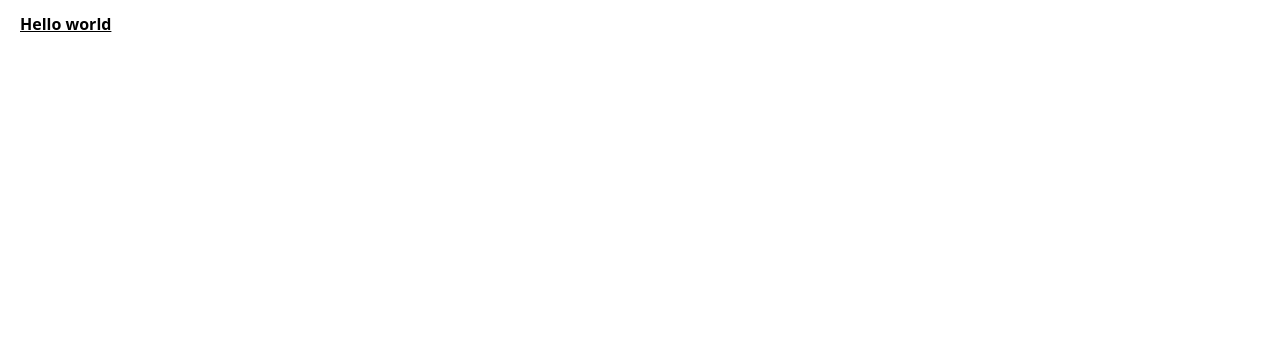
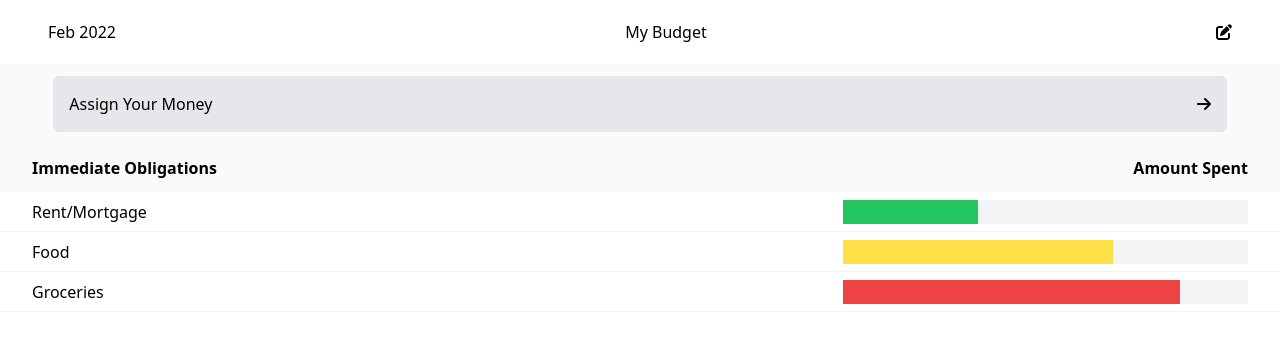
Before and after one commit to abdulqshabbir/wallet-shield, a React (Create React App) app in the folder client/: page / in a window 1280 px wide. Shown: the top 342 px of the page. Built offline with nearby package versions, Linux system fonts and the light colour scheme.

Commit message:
Created mock up design for index page

```diff
--- a/client/package.json
+++ b/client/package.json
@@ -3,6 +3,9 @@
   "version": "0.1.0",
   "private": true,
   "dependencies": {
+    "@fortawesome/fontawesome-svg-core": "^1.3.0",
+    "@fortawesome/free-solid-svg-icons": "^6.0.0",
+    "@fortawesome/react-fontawesome": "^0.1.17",
     "@testing-library/jest-dom": "^5.16.2",
     "@testing-library/react": "^12.1.3",
     "@testing-library/user-event": "^13.5.0",
--- a/client/src/pages/index.js
+++ b/client/src/pages/index.js
@@ -1,7 +1,56 @@
+/* Tailwind only works properly for .js files not .jsx */
+import { FontAwesomeIcon } from '@fortawesome/react-fontawesome'
+import { faPenToSquare, faArrowRight } from '@fortawesome/free-solid-svg-icons'
+
 function App() {
     return (
-      <div className="my-3 mx-5 font-bold underline">
-        Hello world
+      <div className='container lg mx-auto h-screen'>
+        <header className='h-16 mx-12 flex flex-row justify-between items-center'>
+          <div>
+            <p>Feb 2022</p>
+          </div>
+          <div>
+            <p>My Budget</p>
+          </div>
+          <div>
+            <FontAwesomeIcon icon={faPenToSquare}/>
+          </div>
+        </header>
+        <section className='flex flex-row justify-center items-center h-20 w-full bg-gray-50 mx-auto'>
+          <div className='h-14 w-11/12 p-4 flex flex-row justify-between items-center mx-auto bg-gray-200 rounded-md'>
+            <p>Assign Your Money</p>
+            <FontAwesomeIcon icon={faArrowRight} />
+          </div>
+        </section>
+        <main>
+          <header className='h-12 px-8 flex flex-row justify-between items-center bg-gray-50'>
+            <h1 className='font-semibold'>Immediate Obligations</h1>
+            <h2 className='font-semibold'>Amount Spent</h2>
+          </header>
+          <ul>
+            <li className='flex justify-between items-center px-8 h-10 border-b border-gray-100'>
+              <div>Rent/Mortgage</div>
+              <div className='h-6 w-1/3 bg-gray-100 rounded-'>
+                <div className='w-1/3 h-full bg-green-500'>
+                </div>
+              </div>
+            </li>
+            <li className='flex justify-between items-center px-8 h-10 border-b border-gray-100'>
+              <div>Food</div>
+              <div className='h-6 w-1/3 bg-gray-100 rounded-'>
+                <div className='w-2/3 h-full bg-yellow-300'>
+                </div>
+              </div>
+            </li>
+            <li className='flex justify-between items-center px-8 h-10 border-b border-gray-100'>
+              <div>Groceries</div>
+              <div className='h-6 w-1/3 bg-gray-100 rounded-'>
+                <div className='w-5/6 h-full bg-red-500'>
+                </div>
+              </div>
+            </li>
+          </ul>
+        </main>
       </div>
     );
   }
```
Also changed, not shown: 2 other files (tests, documents, lock files or other folders).
